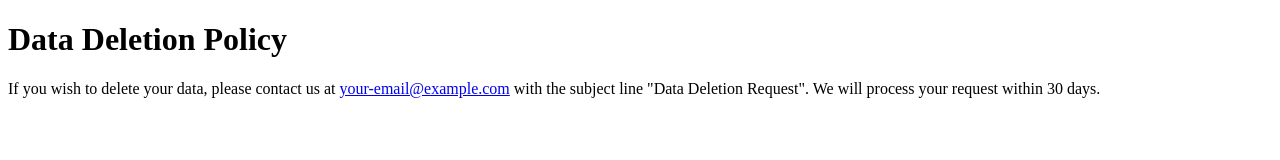
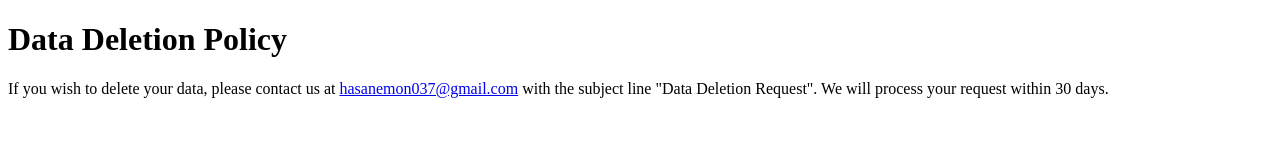
Before and after one commit to nasahemon/privacy-policy, a plain HTML site: page data-deletion.html in a window 1280 px wide. Drawn offline with Linux system fonts and the light colour scheme.

Commit message:
Update data-deletion.html

```diff
--- a/data-deletion.html
+++ b/data-deletion.html
@@ -7,6 +7,6 @@
 </head>
 <body>
     <h1>Data Deletion Policy</h1>
-    <p>If you wish to delete your data, please contact us at <a href="mailto:your-email@example.com">your-email@example.com</a> with the subject line "Data Deletion Request". We will process your request within 30 days.</p>
+    <p>If you wish to delete your data, please contact us at <a href="mailto:hasanemon037@gmail.com">hasanemon037@gmail.com</a> with the subject line "Data Deletion Request". We will process your request within 30 days.</p>
 </body>
 </html>
```
